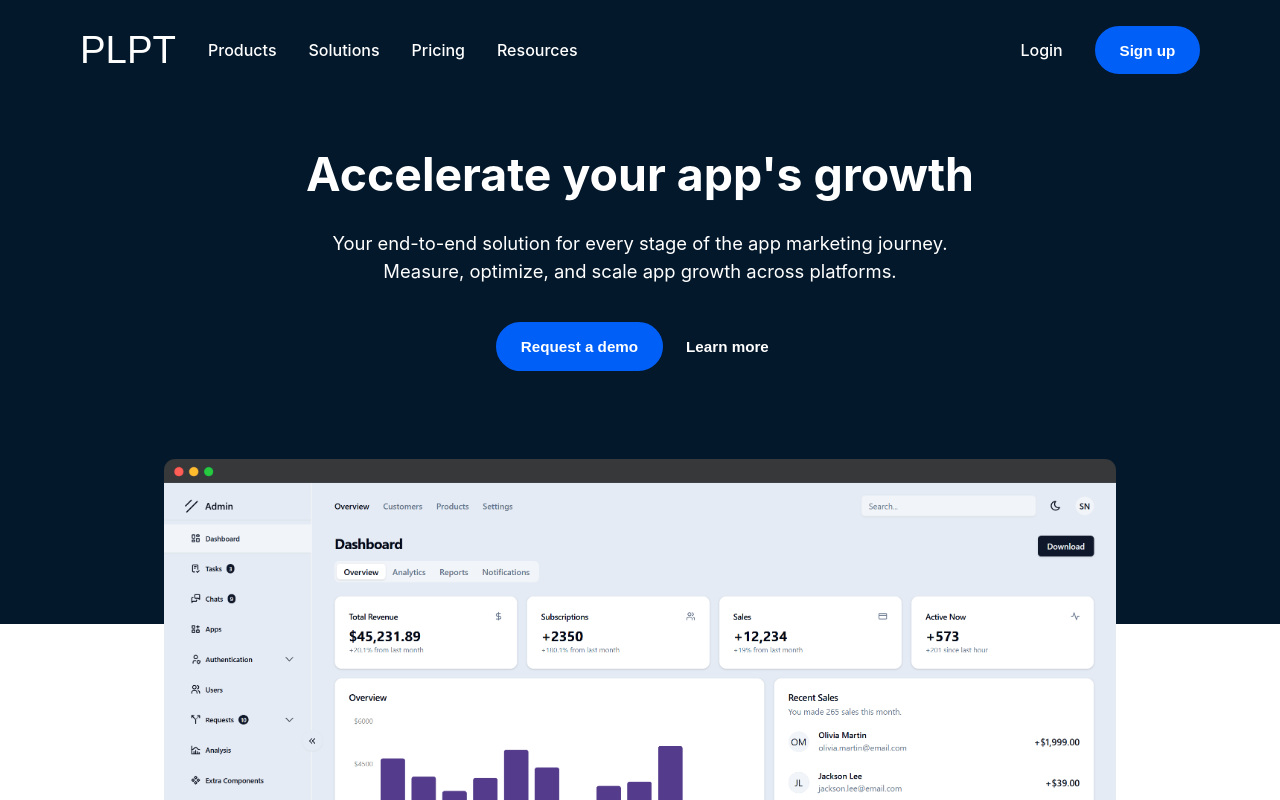
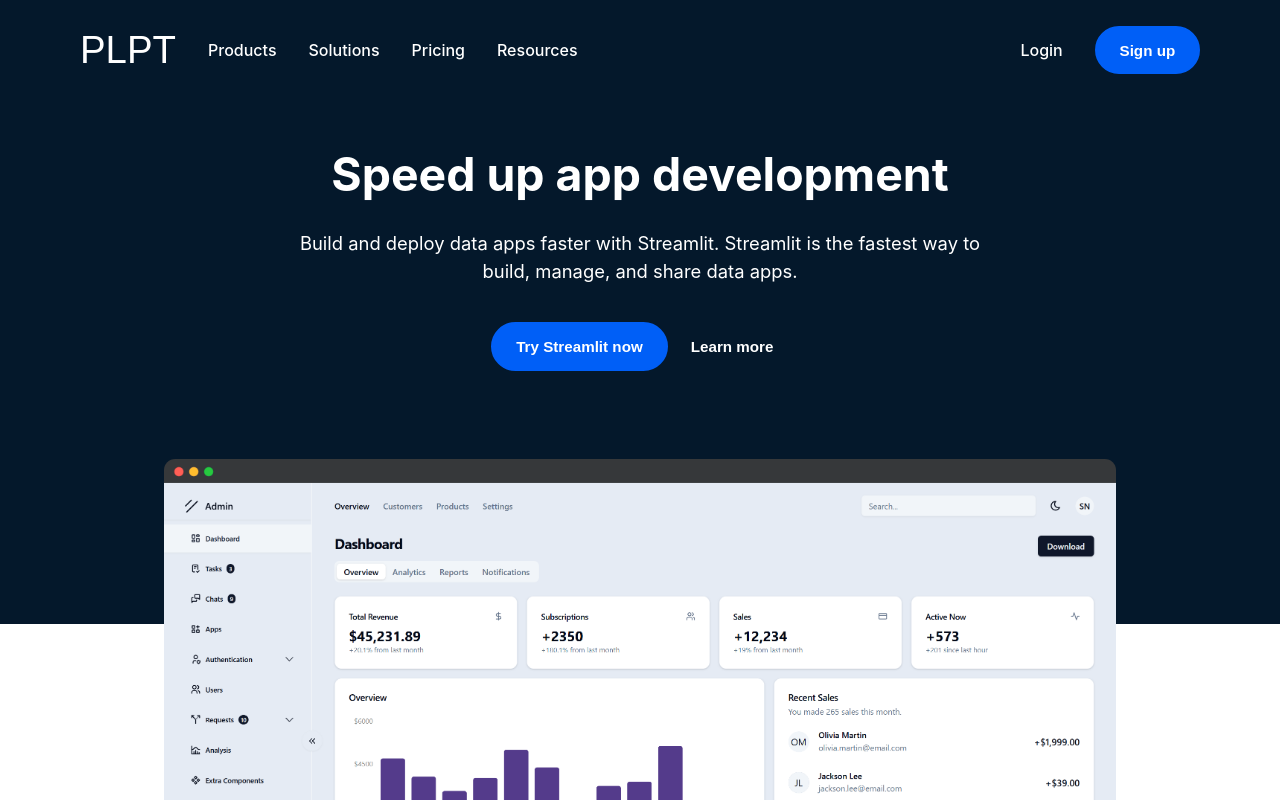
Before and after one commit to bouzidanas/product-page-template, a React (Vite) app: page / in a window 1280 px wide. Shown: the top 800 px of the page. Built offline with nearby package versions, Linux system fonts and the light colour scheme; a web font is replaced by a local one.

Commit message:
update templete content and readme

```diff
--- a/src/AdjustLandingPage.tsx
+++ b/src/AdjustLandingPage.tsx
@@ -78,10 +78,10 @@
 const IntroSection = () => {
   return (
     <PageSection vertical centerText maxWidth="700px" bgColor="#04182B" padding="6.25rem 0 2rem 0" style={{padding: "40px 0", margin: "0 2rem"}}>
-      <h1>Accelerate your app's growth</h1>
-      <p>Your end-to-end solution for every stage of the app marketing journey. Measure, optimize, and scale app growth across platforms.</p>
+      <h1>Speed up app development</h1>
+      <p>Build and deploy data apps faster with Streamlit. Streamlit is the fastest way to build, manage, and share data apps.</p>
       <div style={{display: "flex", flexWrap: "wrap", justifyContent: "center", alignItems: "center", gap: "0.5rem", padding: "1rem 0"}}>
-        <button className="App__top btn-primary">Request a demo</button>
+        <button className="App__top btn-primary">Try Streamlit now</button>
         <button className="App__top btn-secondary">Learn more</button>
       </div>
     </PageSection>
```
Also changed, not shown: public/imgs/product-landing-page-screenshot.png (added), 1 other file (tests, documents, lock files or other folders).
